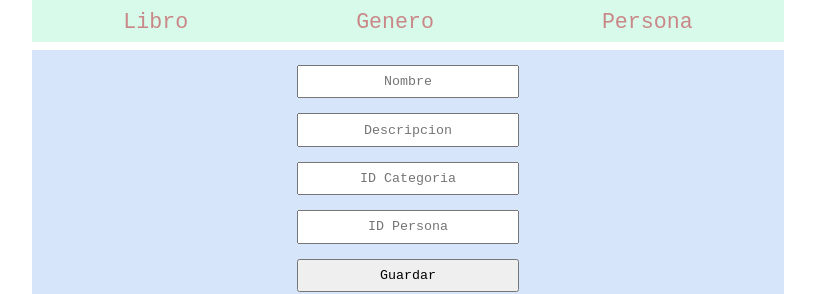
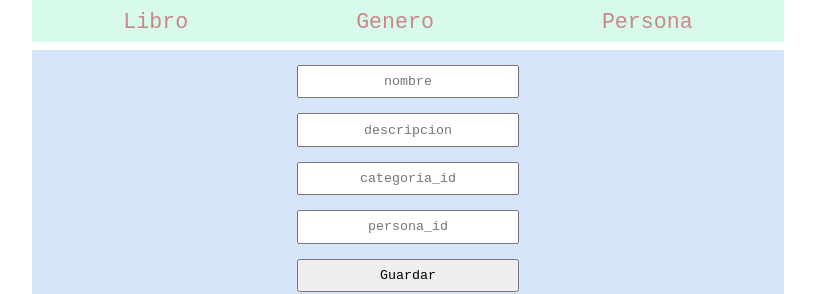
Before and after one commit to hrchioest/Where-are-my-books, a React (Create React App) app in the folder front/: page /libro/nuevo in a window 1280 px wide. Shown: the part 137-431 px from the top of the page, without its empty margins (232-1047 px from the left). Built offline with nearby package versions, Linux system fonts and the light colour scheme.

Commit message:
parcial newlibro

```diff
--- a/front/src/Components/Input.js
+++ b/front/src/Components/Input.js
@@ -2,7 +2,7 @@ import React from 'react';
 
 class Input extends React.Component {
     render(){
-        const input=<input type="text" name={this.props.name} placeholder={this.props.name}></input>
+        const input=<input type="text" name={this.props.name} placeholder={this.props.name} onChange={this.props.accion}></input>
         return input
     }
 }
--- a/front/src/Components/NewLibro.js
+++ b/front/src/Components/NewLibro.js
@@ -3,14 +3,38 @@ import axios from 'axios';
 import Input from './Input'
 
 class NewLibro extends React.Component {
+  state = {
+    nombre: '',
+    descripcion: '',
+    categoria_id: '',
+    persona_id: '',
+  }
+
+  handleChange = (e) => {
+    const { name, value } = e.target
+    this.setState({ [name]: value })
+  }
+
+  handleClick = () => {
+    const values=JSON.stringify(this.state)
+    axios.post(`http://localhost:3000/libro`, {
+      values
+    }).then((data)=>{
+      console.log(data);
+    }).catch((e)=>{
+    console.log(e)
+  })
+  }
+
+
   render(){
     return (
       <div className='newLibro-form'>
-        <Input name='Nombre' />
-        <Input name='Descripcion' />
-        <Input name='ID Categoria' />
-        <Input name='ID Persona' />
-        <button type='submit'>Guardar</button>
+        <Input name='nombre' accion={this.handleChange} />
+        <Input name='descripcion' accion={this.handleChange} />
+        <Input name='categoria_id' accion={this.handleChange}/>
+        <Input name='persona_id' accion={this.handleChange}/>
+        <button onClick={()=>this.handleClick()}>Guardar</button>
       </div>
     )
   }
```
